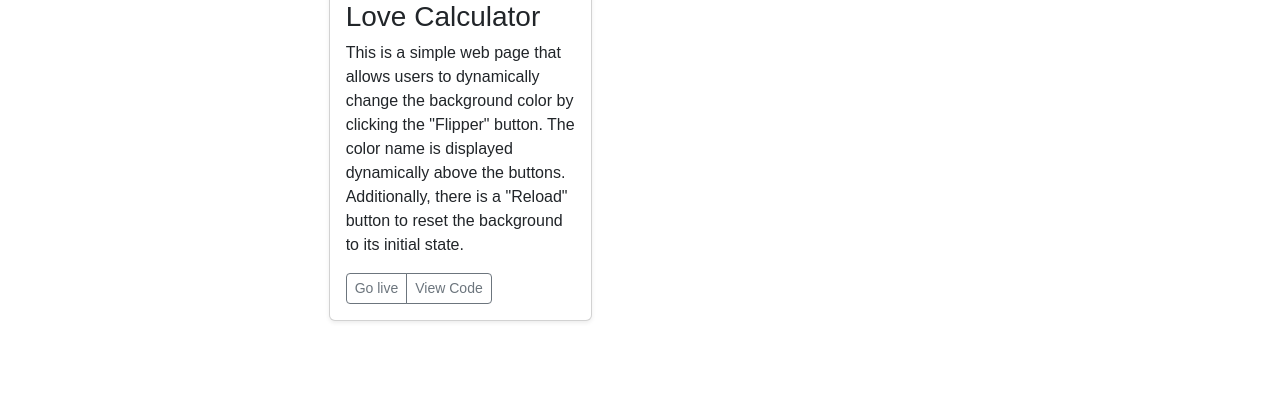
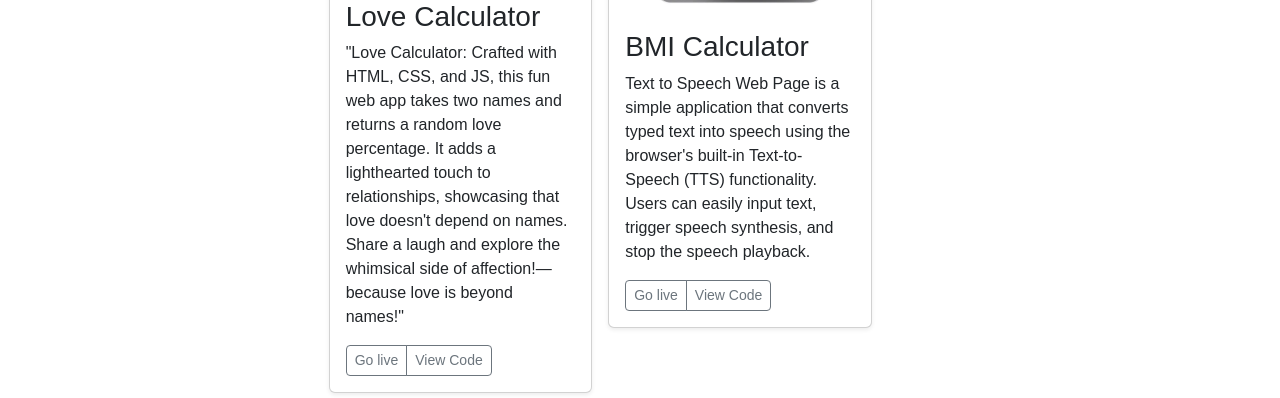
Before and after one commit to ashwin-30/My-projects, a plain HTML site: page index.html in a window 1280 px wide. Shown: the part 1201-1599 px from the top of the page. Before the commit the page ends 1527 px from the top, so only its background shows below. Drawn offline with nearby package versions, Linux system fonts and the light colour scheme.

Commit message:
created: a card for bmi calculator

```diff
--- a/index.html
+++ b/index.html
@@ -55,7 +55,7 @@
     <div class="dropdown">
       <a href="#" class="d-flex align-items-center text-white text-decoration-none dropdown-toggle" data-bs-toggle="dropdown" aria-expanded="false">
         <img src="./assets/ashwinnobgcolor.png" alt="" width="40" height="40" class="rounded-circle me-2">
-        <strong>mdo</strong>
+        <strong>Be_like_Ashwin</strong>
       </a>
       <ul class="dropdown-menu dropdown-menu-dark text-small shadow">
         <li><a class="dropdown-item" href="#">New project...</a></li>
@@ -177,11 +177,27 @@
           <img src="./assets/lovelogo.png" class="card-img-top" alt="Card Image">
           <div class="card-body">
             <h3>Love Calculator</h3>
-              <p class="card-text">This is a simple web page that allows users to dynamically change the background color by clicking the "Flipper" button. The color name is displayed dynamically above the buttons. Additionally, there is a "Reload" button to reset the background to its initial state.</p>
+              <p class="card-text">"Love Calculator: Crafted with HTML, CSS, and JS, this fun web app takes two names and returns a random love percentage. It adds a lighthearted touch to relationships, showcasing that love doesn't depend on names. Share a laugh and explore the whimsical side of affection!—because love is beyond names!"</p>
               <div class="d-flex justify-content-between align-items-center">
                 <div class="btn-group">
                   <button type="button" class="btn btn-sm btn-outline-secondary" onclick="goLiveLove()">Go live</button>
                   <button type="button" class="btn btn-sm btn-outline-secondary" onclick="viewLove()">View Code</button>
+              </div>
+              </div>
+          </div>
+      </div>
+      </div>
+
+      <div class="col">
+        <div class="card shadow-sm">
+          <img src="./assets/bmi.jpg" class="card-img-top" alt="Card Image">
+          <div class="card-body">
+            <h3>BMI Calculator</h3>
+              <p class="card-text">Text to Speech Web Page is a simple application that converts typed text into speech using the browser's built-in Text-to-Speech (TTS) functionality. Users can easily input text, trigger speech synthesis, and stop the speech playback.</p>
+              <div class="d-flex justify-content-between align-items-center">
+                <div class="btn-group">
+                  <button type="button" class="btn btn-sm btn-outline-secondary" onclick="goLiveBmi()">Go live</button>
+                  <button type="button" class="btn btn-sm btn-outline-secondary" onclick="viewBmi()">View Code</button>
               </div>
               </div>
           </div>
--- a/index.js
+++ b/index.js
@@ -25,6 +25,10 @@ function goLiveText() {
 
 function goLiveLove() {
     window.open("https://ashwin-30.github.io/love-calculator/", "_blank");
+}
+
+function goLiveBmi() {
+    window.open("https://ashwin-30.github.io/bmi-calculator/", "_blank");
 }
 // view code
 function viewDice() {
@@ -54,3 +58,7 @@ function viewText() {
 function viewLove() {
     window.open("https://github.com/ashwin-30/love-calculator", "_blank");
 }
+
+function viewBmi() {
+    window.open("https://github.com/ashwin-30/bmi-calculator/", "_blank");
+}
```
Also changed, not shown: assets/bmi.jpg (added).
